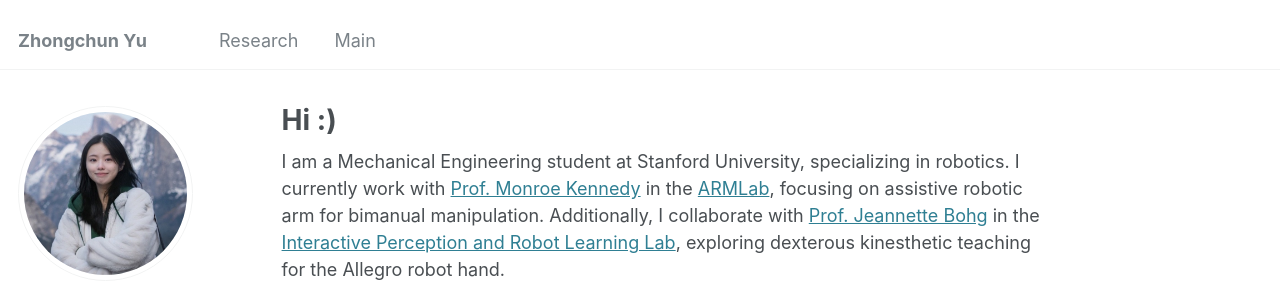
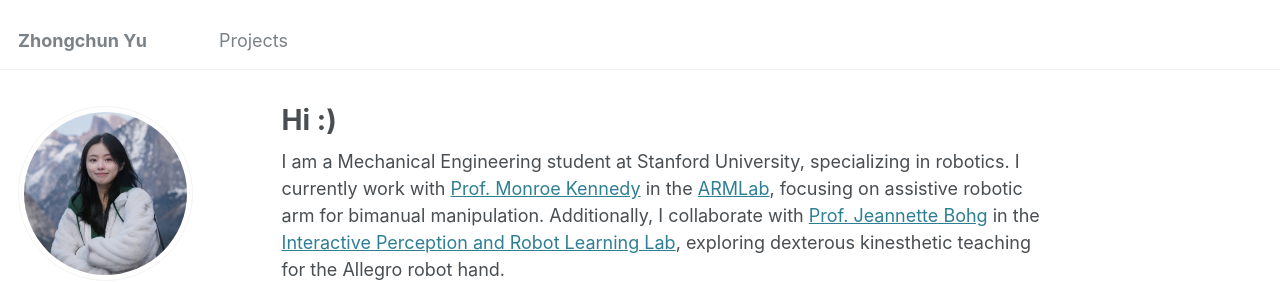
Before and after one commit to yuzhongchun17/yuzhongchun17.github.io, a Jekyll site: the page built from _pages/about.md, in a window 1280 px wide. Shown: the top 282 px of the page. Built offline with Jekyll 4.4.1, drawn with Linux system fonts in a browser that asks for light colours.

Commit message:
Update navigation.yml

```diff
--- a/_data/navigation.yml
+++ b/_data/navigation.yml
@@ -5,7 +5,7 @@
 # prevent it from being included in the site.
 
 main:
-   - title: "Research"
+   - title: "Projects"
      url: /research/
 
   # - title: "Talks"
@@ -23,5 +23,5 @@ main:
   # - title: "CV"
   #   url: /cv/
 
-   - title: "Main"
-     url: /markdown/
+   # - title: "Main"
+   #   url: /markdown/
```
